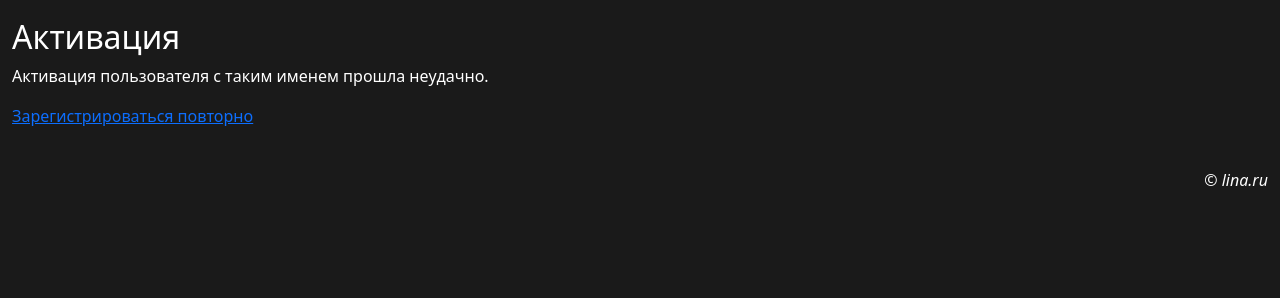
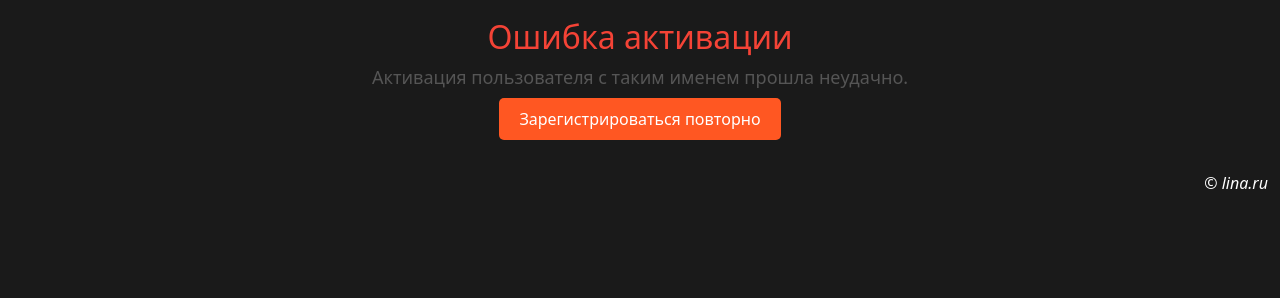
Before and after one commit to kirakorst/LINA, a Django app: template main/templates/main/activation_failed.html in a window 1280 px wide. Shown: the part 70-368 px from the top of the page. Run offline with Django 3.2, Linux system fonts and the light colour scheme; the template is opened without the code that fills it, so the values that code supplies are empty; some libraries are stand-ins or nearby versions.

Commit message:
Корректировка html

```diff
--- a/lina/urls.py
+++ b/lina/urls.py
@@ -23,5 +23,6 @@ urlpatterns = [
     path('tasks/', include('tasks.urls')),
     path('index/', include('main.urls')),
     path('storage/', include('storage.urls')),
-    path('entries/', include('entries.urls'))
+    path('entries/', include('entries.urls')),
+    path('captcha/', include('captcha.urls'))
 ]
--- a/main/forms.py
+++ b/main/forms.py
@@ -3,7 +3,7 @@ from .models import AdvUser
 from django.contrib.auth import password_validation
 from django.core.exceptions import ValidationError
 from .signals import post_register
-
+from captcha.fields import CaptchaField
 
 
 
@@ -13,6 +13,7 @@ class RegisterForm(forms.ModelForm):
     email = forms.EmailField(required=True, label='Адрес электронной почты')
     password1 = forms.CharField(label='Пароль', widget=forms.PasswordInput, help_text=password_validation.password_validators_help_text_html())
     password2 = forms.CharField(label='Пароль (повторно)', widget=forms.PasswordInput, help_text='Введите тот же самый пароль еще раз для проверки')
+    captcha = CaptchaField()
 
     def clean_password1(self):
         password1 = self.cleaned_data['password1']
--- a/main/templates/main/activation_failed.html
+++ b/main/templates/main/activation_failed.html
@@ -3,7 +3,9 @@
 {% block title %}Ошибка при активации{% endblock %}
 
 {% block content %}
-<h2>Активация</h2>
-<p>Активация пользователя с таким именем прошла неудачно.</p>
-<p><a href="{% url 'main:register' %}">Зарегистрироваться повторно</a> </p>
+<h2 style="color: #F44336; text-align: center;">Ошибка активации</h2>
+<p style="font-size: 18px; text-align: center; color: #555;">Активация пользователя с таким именем прошла неудачно.</p>
+<p style="text-align: center;">
+    <a href="{% url 'main:register' %}" style="background-color: #FF5722; color: white; padding: 10px 20px; text-decoration: none; border-radius: 5px; transition: background-color 0.3s;">Зарегистрироваться повторно</a>
+</p>
 {% endblock %}
```
Also changed, not shown: main/templates/main/activation_done.html (+5 -3 lines), main/templates/main/activation_done_earlier.html (+5 -3 lines), lina.sqlite3.
